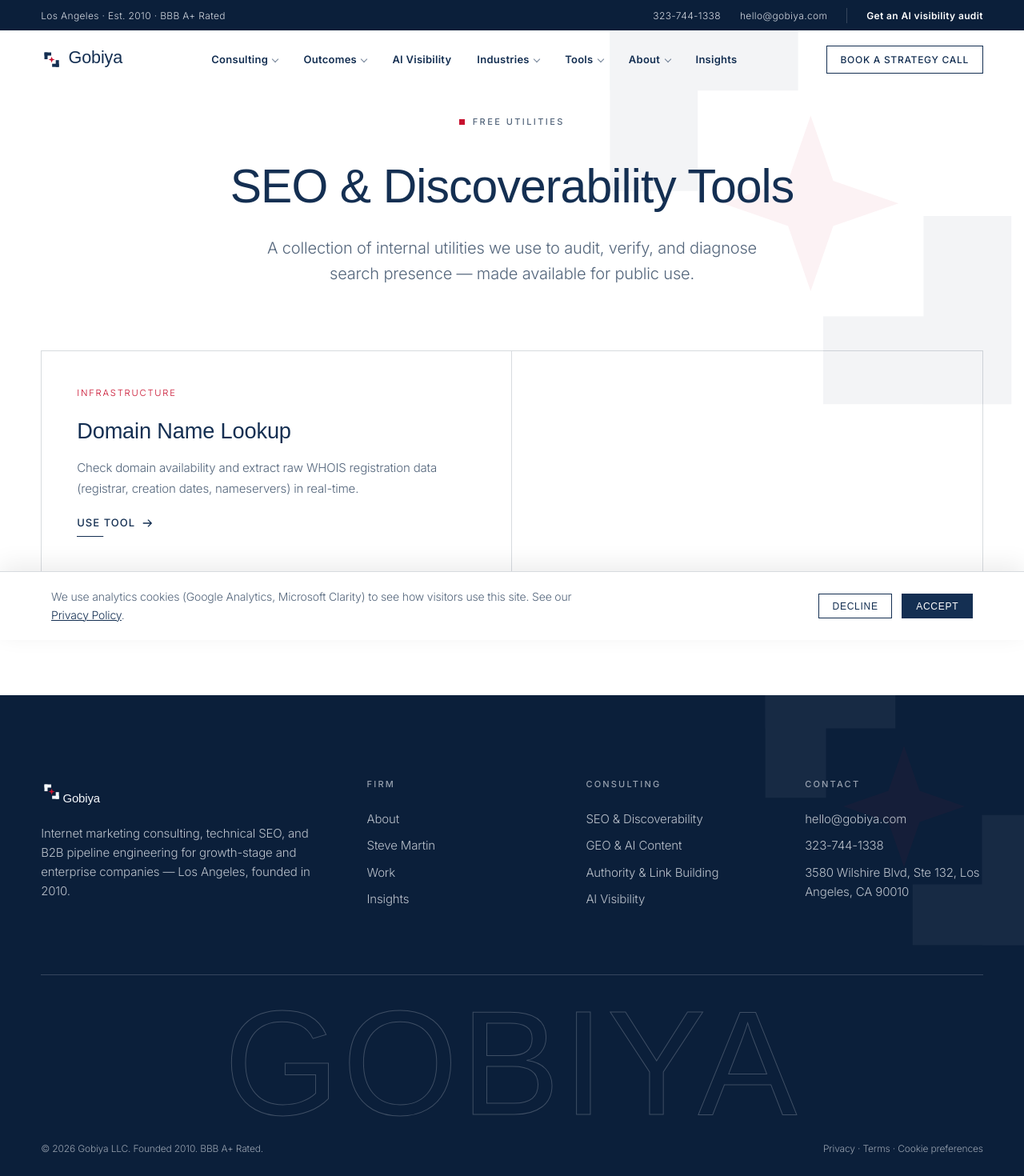
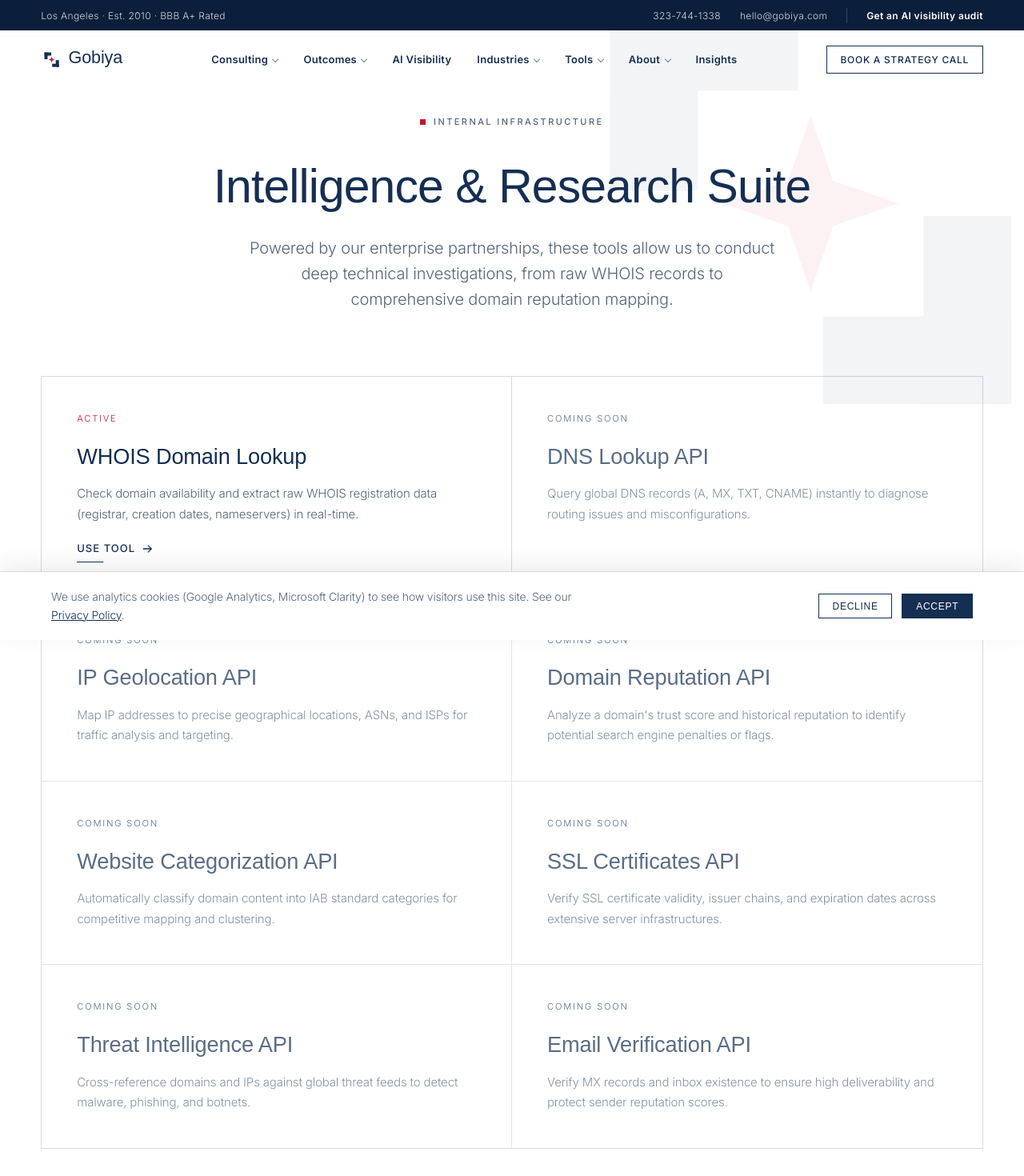
Before and after one commit to banmart/gobiya-07082026, a Next.js app: page /tools in a window 1280 px wide. Shown: the top 1470 px of the page at 80% size. Built offline with nearby package versions, Linux system fonts and the light colour scheme; a web font is replaced by a local one.

Commit message:
feat: integrate full WhoisXML API suite into Tools Hub

```diff
--- a/app/api/domain-lookup/route.js
+++ b/app/api/domain-lookup/route.js
@@ -9,31 +9,23 @@ export async function GET(request) {
   }
 
   try {
-    const response = await fetch(`https://api.whoisjson.com/v1/whois?domain=${encodeURIComponent(domain)}`, {
-      method: 'GET',
-      headers: {
-        'Authorization': `Bearer ${process.env.WHOISJSON_API_KEY}`,
-        'Content-Type': 'application/json'
-      }
-    });
+    const apiKey = process.env.WHOIS_XML_API_KEY;
+    if (!apiKey) {
+      return NextResponse.json({ error: 'API key is not configured. Please add WHOIS_XML_API_KEY to your environment variables.' }, { status: 500 });
+    }
+
+    const url = `https://www.whoisxmlapi.com/whoisserver/WhoisService?apiKey=${apiKey}&domainName=${encodeURIComponent(domain)}&outputFormat=JSON`;
+    const response = await fetch(url);
+    const data = await response.json();
 
     if (!response.ok) {
-      throw new Error(`Upstream API responded with status ${response.status}`);
+      return NextResponse.json({
+        error: data.ErrorMessage?.msg || 'Failed to fetch WHOIS data',
+        details: `Upstream API responded with status ${response.status}`
+      }, { status: response.status });
     }
 
-    const data = await response.json();
-
-    // Transform raw schema into high-impact SEO metrics
-    return NextResponse.json({
-      domain: data.domain,
-      available: data.statusAnalysis?.isAvailable || false,
-      domainAgeDays: data.age?.days || 0,
-      creationDate: data.creation_date,
-      expirationDate: data.expiration_date,
-      registrar: data.registrar?.name || 'Unknown',
-      nameservers: data.name_servers || []
-    });
-
+    return NextResponse.json(data);
   } catch (error) {
     console.error('Domain Lookup Error:', error);
     return NextResponse.json({
--- a/app/tools/page.js
+++ b/app/tools/page.js
@@ -1,8 +1,8 @@
 import { buildMetadata } from '../../lib/meta';
 
 export const metadata = buildMetadata({
-  title: 'SEO Tools & Utilities',
-  description: 'Free technical SEO and discoverability tools built by Gobiya.',
+  title: 'Intelligence & Research Tools Suite',
+  description: 'Enterprise-grade domain intelligence, DNS, and IP research utilities.',
   path: '/tools',
 });
 
@@ -11,21 +11,67 @@ export default function ToolsPage() {
     <main id="top">
       <section className="page-hero section">
         <div className="container container--narrow">
-          <p className="eyebrow eyebrow--center" data-reveal><span className="eyebrow__dot"></span>Free Utilities</p>
-          <h1 className="statement" data-split>SEO & Discoverability Tools</h1>
-          <p className="lede" data-reveal>A collection of internal utilities we use to audit, verify, and diagnose search presence — made available for public use.</p>
+          <p className="eyebrow eyebrow--center" data-reveal><span className="eyebrow__dot"></span>Internal Infrastructure</p>
+          <h1 className="statement" data-split>Intelligence & Research Suite</h1>
+          <p className="lede" data-reveal>Powered by our enterprise partnerships, these tools allow us to conduct deep technical investigations, from raw WHOIS records to comprehensive domain reputation mapping.</p>
         </div>
       </section>
 
       <section className="section" id="tools" style={{ paddingTop: 0 }}>
         <div className="container">
           <div className="capability-grid">
+
+            {/* Active Tool */}
             <div className="capability-card" data-reveal>
-              <a href="/tools/domain-lookup" className="capability-card__tag">Infrastructure</a>
-              <h3 className="capability-card__title"><a href="/tools/domain-lookup">Domain Name Lookup</a></h3>
+              <a href="/tools/domain-lookup" className="capability-card__tag">Active</a>
+              <h3 className="capability-card__title"><a href="/tools/domain-lookup">WHOIS Domain Lookup</a></h3>
               <p className="capability-card__desc">Check domain availability and extract raw WHOIS registration data (registrar, creation dates, nameservers) in real-time.</p>
               <a href="/tools/domain-lookup" className="link-arrow" style={{ marginTop: '1.25rem' }}>Use tool<svg viewBox="0 0 16 16" width="14" height="14"><path d="M2 8h11M9 3l5 5-5 5" fill="none" stroke="currentColor" strokeWidth="1.5" /></svg></a>
             </div>
+
+            {/* Coming Soon Tools */}
+            <div className="capability-card" data-reveal style={{ opacity: 0.7 }}>
+              <span className="capability-card__tag" style={{ color: 'var(--text-muted)', borderColor: 'var(--border)' }}>Coming Soon</span>
+              <h3 className="capability-card__title" style={{ color: 'var(--text-muted)' }}>DNS Lookup API</h3>
+              <p className="capability-card__desc">Query global DNS records (A, MX, TXT, CNAME) instantly to diagnose routing issues and misconfigurations.</p>
+            </div>
+
+            <div className="capability-card" data-reveal style={{ opacity: 0.7 }}>
+              <span className="capability-card__tag" style={{ color: 'var(--text-muted)', borderColor: 'var(--border)' }}>Coming Soon</span>
+              <h3 className="capability-card__title" style={{ color: 'var(--text-muted)' }}>IP Geolocation API</h3>
+              <p className="capability-card__desc">Map IP addresses to precise geographical locations, ASNs, and ISPs for traffic analysis and targeting.</p>
+            </div>
+
+            <div className="capability-card" data-reveal style={{ opacity: 0.7 }}>
+              <span className="capability-card__tag" style={{ color: 'var(--text-muted)', borderColor: 'var(--border)' }}>Coming Soon</span>
+              <h3 className="capability-card__title" style={{ color: 'var(--text-muted)' }}>Domain Reputation API</h3>
+              <p className="capability-card__desc">Analyze a domain's trust score and historical reputation to identify potential search engine penalties or flags.</p>
+            </div>
+
+            <div className="capability-card" data-reveal style={{ opacity: 0.7 }}>
+              <span className="capability-card__tag" style={{ color: 'var(--text-muted)', borderColor: 'var(--border)' }}>Coming Soon</span>
+              <h3 className="capability-card__title" style={{ color: 'var(--text-muted)' }}>Website Categorization API</h3>
+              <p className="capability-card__desc">Automatically classify domain content into IAB standard categories for competitive mapping and clustering.</p>
+            </div>
+
+            <div className="capability-card" data-reveal style={{ opacity: 0.7 }}>
+              <span className="capability-card__tag" style={{ color: 'var(--text-muted)', borderColor: 'var(--border)' }}>Coming Soon</span>
+              <h3 className="capability-card__title" style={{ color: 'var(--text-muted)' }}>SSL Certificates API</h3>
+              <p className="capability-card__desc">Verify SSL certificate validity, issuer chains, and expiration dates across extensive server infrastructures.</p>
+            </div>
+
+            <div className="capability-card" data-reveal style={{ opacity: 0.7 }}>
+              <span className="capability-card__tag" style={{ color: 'var(--text-muted)', borderColor: 'var(--border)' }}>Coming Soon</span>
+              <h3 className="capability-card__title" style={{ color: 'var(--text-muted)' }}>Threat Intelligence API</h3>
+              <p className="capability-card__desc">Cross-reference domains and IPs against global threat feeds to detect malware, phishing, and botnets.</p>
+            </div>
+
+            <div className="capability-card" data-reveal style={{ opacity: 0.7 }}>
+              <span className="capability-card__tag" style={{ color: 'var(--text-muted)', borderColor: 'var(--border)' }}>Coming Soon</span>
+              <h3 className="capability-card__title" style={{ color: 'var(--text-muted)' }}>Email Verification API</h3>
+              <p className="capability-card__desc">Verify MX records and inbox existence to ensure high deliverability and protect sender reputation scores.</p>
+            </div>
+
           </div>
         </div>
       </section>
```
Also changed, not shown: app/tools/domain-lookup/DomainLookupTool.js (+16 -14 lines).
